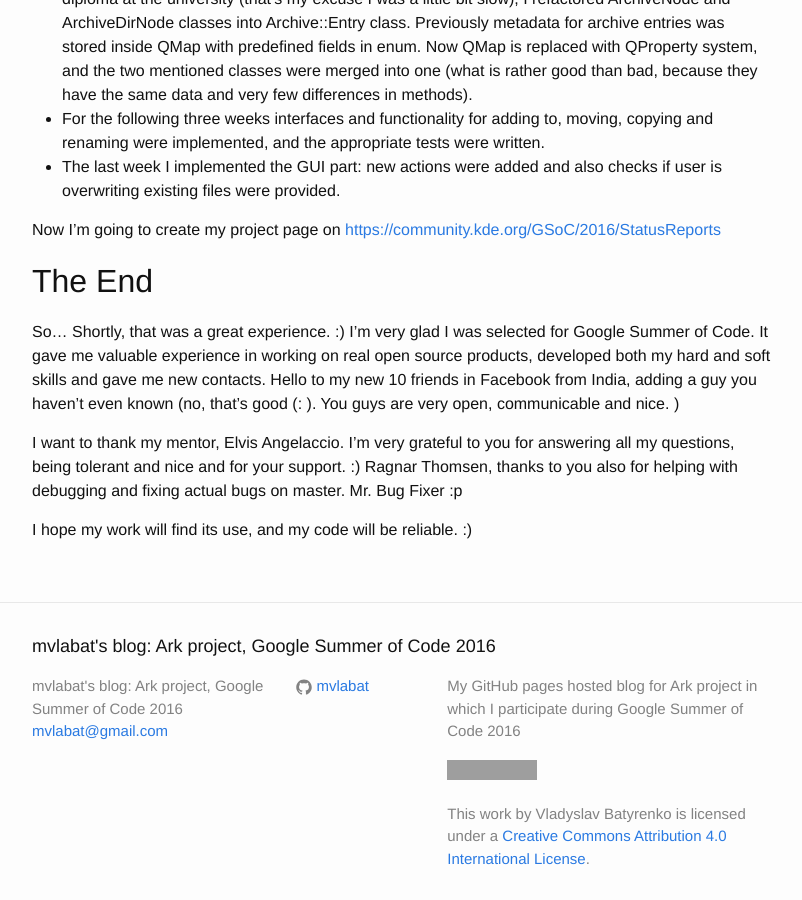
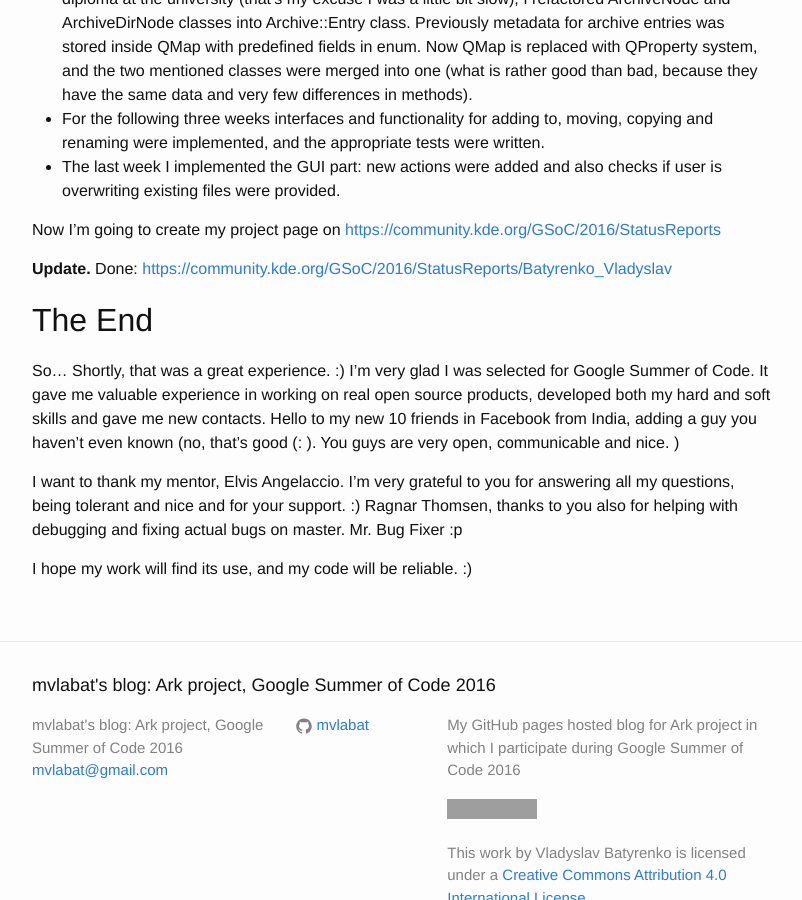
Before and after one commit to mvlabat/ark-gsoc-2016, a Jekyll site: the page built from _posts/2016-08-17-finishing-my-gsoc-project.markdown, in a window 1280 px wide and 900 px high, scrolled down 1487 px. Shown: the whole window, without its empty margins (238-1040 px from the left). Built offline with Jekyll 4.4.1, drawn with Linux system fonts in a browser that asks for light colours; comment, search, counter and statistics services are not loaded; grey boxes are pictures that could not be loaded.

Commit message:
Update the post about GSoC finishing, change ark-pasting.png screenshot

```diff
--- a/_posts/2016-08-17-finishing-my-gsoc-project.markdown
+++ b/_posts/2016-08-17-finishing-my-gsoc-project.markdown
@@ -22,6 +22,8 @@
 
 Now I'm going to create my project page on <a href="https://community.kde.org/GSoC/2016/StatusReports">https://community.kde.org/GSoC/2016/StatusReports</a>
 
+**Update.** Done: <a href="https://community.kde.org/GSoC/2016/StatusReports/Batyrenko_Vladyslav">https://community.kde.org/GSoC/2016/StatusReports/Batyrenko_Vladyslav</a>
+
 ## The End
 So... Shortly, that was a great experience. :) I'm very glad I was selected for Google Summer of Code. It gave me valuable experience in working on real open source products, developed both my hard and soft skills and gave me new contacts. Hello to my new 10 friends in Facebook from India, adding a guy you haven't even known (no, that's good (: ). You guys are very open, communicable and nice. )
 
```
Also changed, not shown: assets/2016-08-17/ark-pasting.png.
